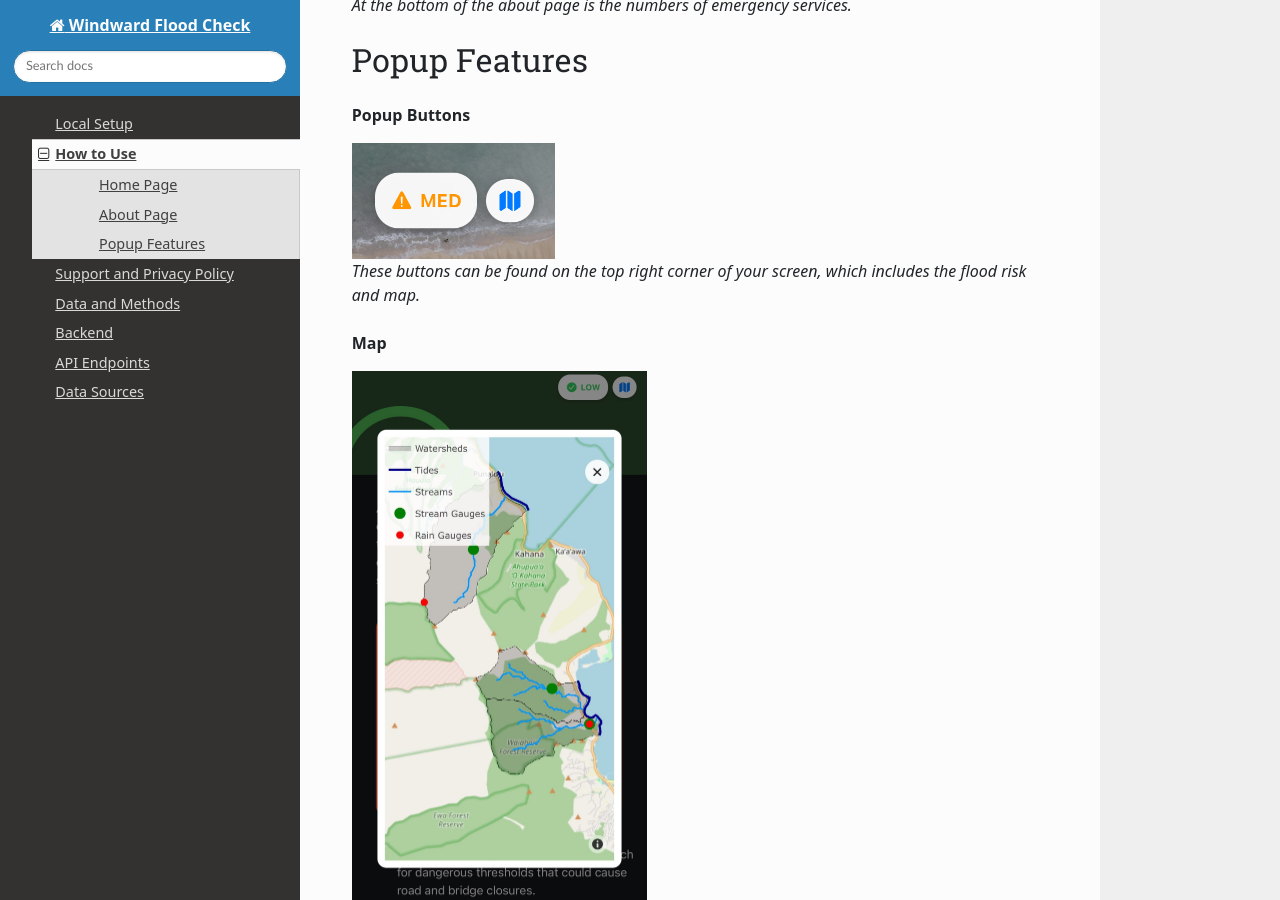
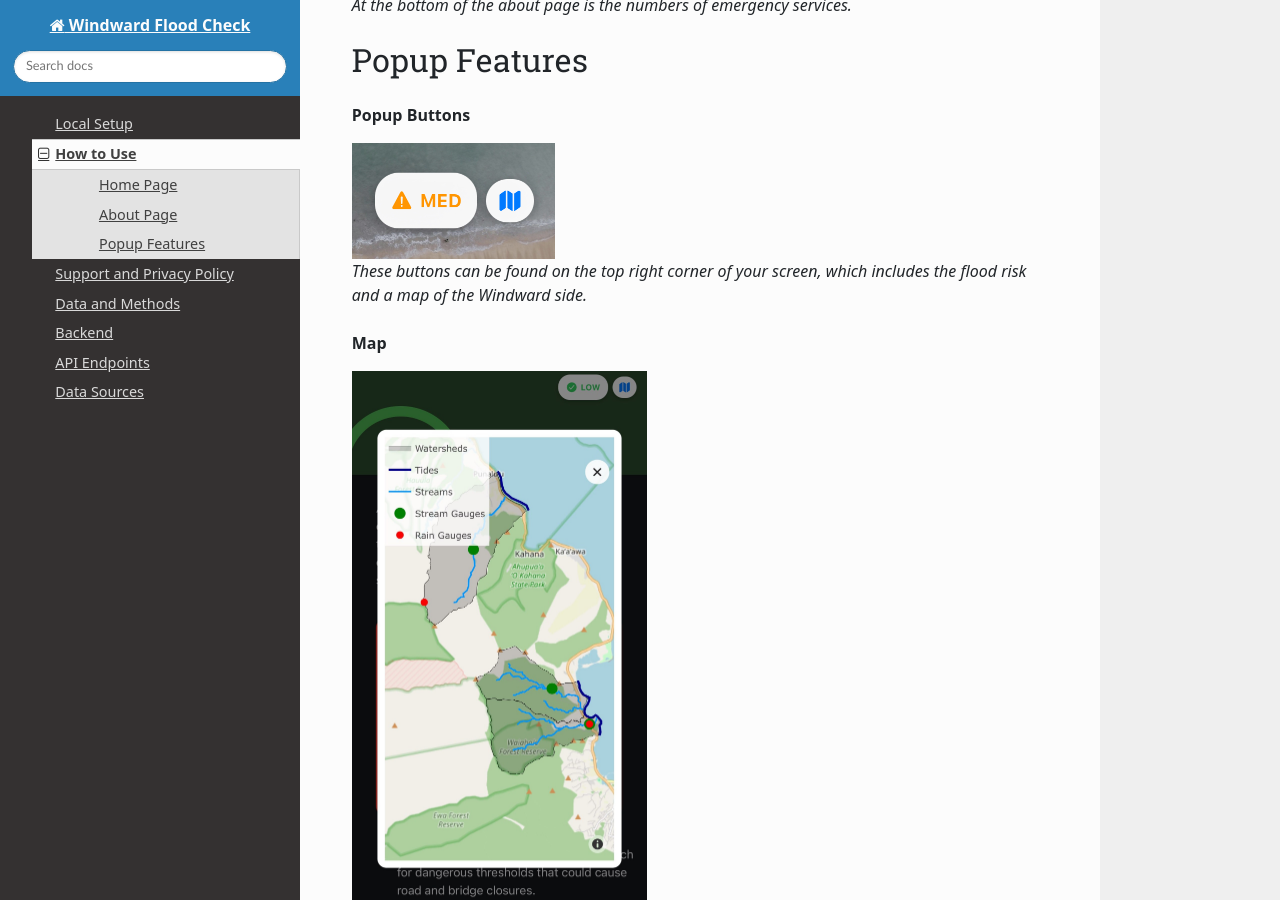
Before and after one commit to mewong21/waikaneapp-readme, a Sphinx documentation site: the page built from docs/source/usage.rst, in a window 1280 px wide and 900 px high, scrolled down 4868 px. Built offline with Sphinx 7.4.7 and the Read the Docs theme 3.1.0, drawn with Linux system fonts in a browser that asks for light colours.

Commit message:
Update usage.rst

```diff
--- a/docs/source/usage.rst
+++ b/docs/source/usage.rst
@@ -90,7 +90,7 @@ Popup Features
     :height: 231px
     :scale: 50%
 
-    These buttons can be found on the top right corner of your screen, which includes the flood risk and map.
+    These buttons can be found on the top right corner of your screen, which includes the flood risk and a map of the Windward side.
 
 **Map**
 
```
